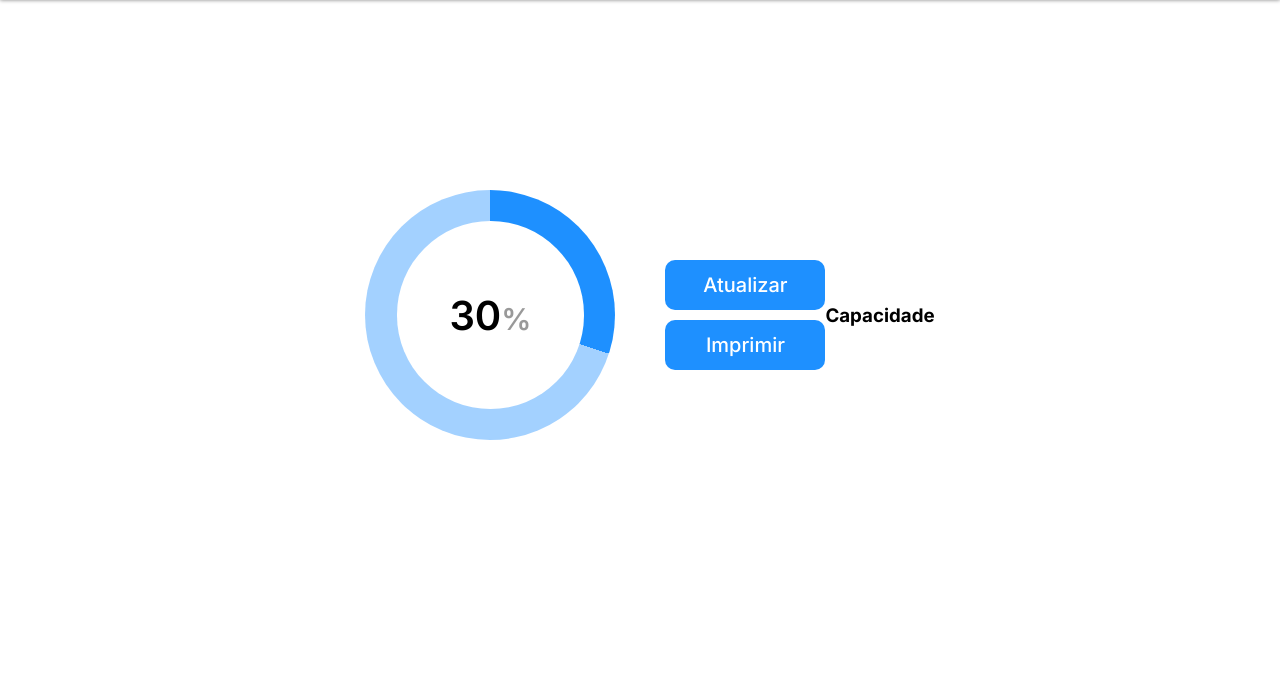
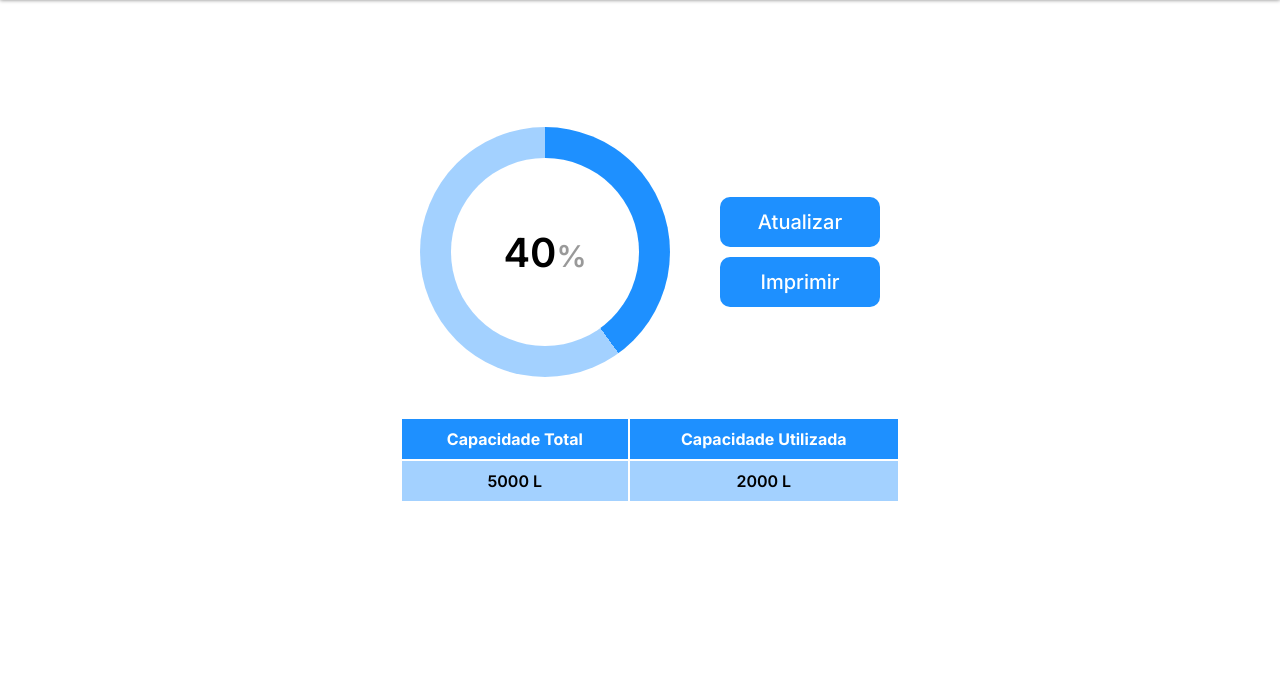
Before and after one commit to StivenF0/Projeto-Oficina4, a PHP site: page /app.html in a window 1280 px wide. Shown: the part 100-800 px from the top of the page. Run offline with PHP 8.4, Linux system fonts and the light colour scheme.

Commit message:
little changes

```diff
--- a/app.html
+++ b/app.html
@@ -21,6 +21,7 @@
         </nav>
     </header>
     <main>
+        <div class="row">
             <div class="circle-graphic" id="progressBar">
                 <div class="value" id="progressValue"></div>
             </div>
@@ -28,8 +29,22 @@
                 <button>Atualizar</button>
                 <button>Imprimir</button>
             </div>
+        </div>
+        <div class="row capacity">
             <div class="info">
-            <h3>Capacidade</h3>
+                <table>
+                    <thead>
+                        <th>Capacidade Total</th>
+                        <th>Capacidade Utilizada</th>
+                    </thead>
+                    <tbody>
+                        <tr>
+                            <td id="totalCapacity"></td>
+                            <td id="utilizedCapacity"></td>
+                        </tr>
+                    </tbody>
+                </table>
+            </div>
         </div>
     </main>
 </body>
--- a/scripts/app.js
+++ b/scripts/app.js
@@ -1,9 +1,12 @@
-progressBar = document.getElementById('progressBar')
-value = document.getElementById('progressValue')
+const progressBar = document.getElementById('progressBar')
+const value = document.getElementById('progressValue')
+const elementCapacity = document.getElementById('totalCapacity')
+const elementUtilCapacity = document.getElementById('utilizedCapacity')
 
 const progressSpeed = 15; //Speed in ms
 let progressValue = 0;
-let progressValueEnd = 30; //Value in percent
+let progressValueEnd = 40; //Value in percent
+let totalCapacity = 5000; //Total capacity of the container in liters
 
 progress = setInterval(() => {
     value.textContent = `${progressValue}`
@@ -18,5 +21,5 @@ progress = setInterval(() => {
     }
 }, progressSpeed)
 
-obj = document.querySelector('main > div:nth-child(2)')
-console.log(obj)
+elementCapacity.textContent = `${totalCapacity} L`
+elementUtilCapacity.textContent = `${totalCapacity * progressValueEnd / 100} L`
--- a/styles/app.css
+++ b/styles/app.css
@@ -74,8 +74,15 @@ main {
     display: flex;
     justify-content: center;
     align-items: center;
+    flex-direction: column;
     padding-top: 30px;
     padding-left: 20px;
+    overflow: hidden;
+}
+main .row {
+    display: flex;
+    justify-content: center;
+    align-items: center;
 }
 main > * {
     transform: translateY(-50px);
@@ -133,6 +140,25 @@ main .buttons button:hover {
     background-color: var(--secondary-color);
     color: cornflowerblue;
 }
-main > div:nth-child(2) {
-    break-after: flex;
+
+main .capacity {
+    margin-top: 40px;
 }
+main .capacity .info table {
+    width: 500px;
+    /* border-collapse: collapse; */
+}
+main .capacity .info table thead th,
+main .capacity .info table tbody td {
+    /* border-bottom: 1px solid #fff; */
+    text-align: center;
+    padding: 10px;
+}
+main .capacity .info table thead th {
+    background-color: var(--primary-color);
+    color: #fff;
+}
+main .capacity .info table tbody td {
+    background-color: var(--secondary-color);
+    font-weight: 600;
+}
```
Lines whose indentation alone changed are shown as unchanged.
